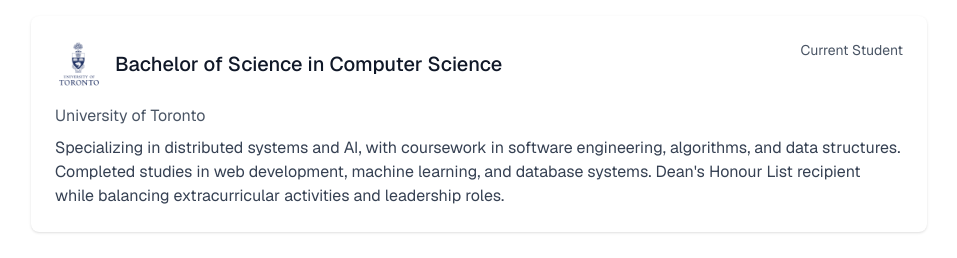
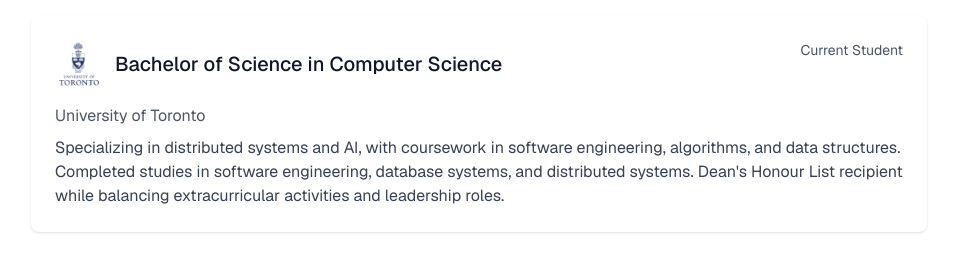
Before and after one commit to williamntlam/personal-website-v2, a Next.js app: page / in a window 1280 px wide. Shown: the part 1920-2178 px from the top of the page, without its empty margins (161-1118 px from the left). Built offline with nearby package versions, Linux system fonts and the light colour scheme.

Commit message:
feat: updated websie icon

```diff
--- a/pages/_document.tsx
+++ b/pages/_document.tsx
@@ -3,7 +3,12 @@
 export default function Document() {
   return (
     <Html lang="en">
-      <Head />
+      <Head>
+        <link rel="icon" href="/website-icon.png" />
+        <link rel="apple-touch-icon" href="/website-icon.png" />
+        <meta name="description" content="William Lam - Software Developer & Computer Science Student" />
+        <meta name="viewport" content="width=device-width, initial-scale=1" />
+      </Head>
       <body className="antialiased">
         <Main />
         <NextScript />
--- a/pages/index.tsx
+++ b/pages/index.tsx
@@ -101,7 +101,7 @@
               <p className="text-gray-600 dark:text-gray-400 mb-2">University of Toronto</p>
               <p className="text-gray-700 dark:text-gray-300">
                 Specializing in distributed systems and AI, with coursework in software engineering, algorithms, and data structures.
-                Completed studies in web development, machine learning, and database systems. Dean's Honour List recipient while balancing
+                Completed studies in software engineering, database systems, and distributed systems. Dean's Honour List recipient while balancing
                 extracurricular activities and leadership roles.
               </p>
             </div>
```
Also changed, not shown: public/website-icon.png (added).
